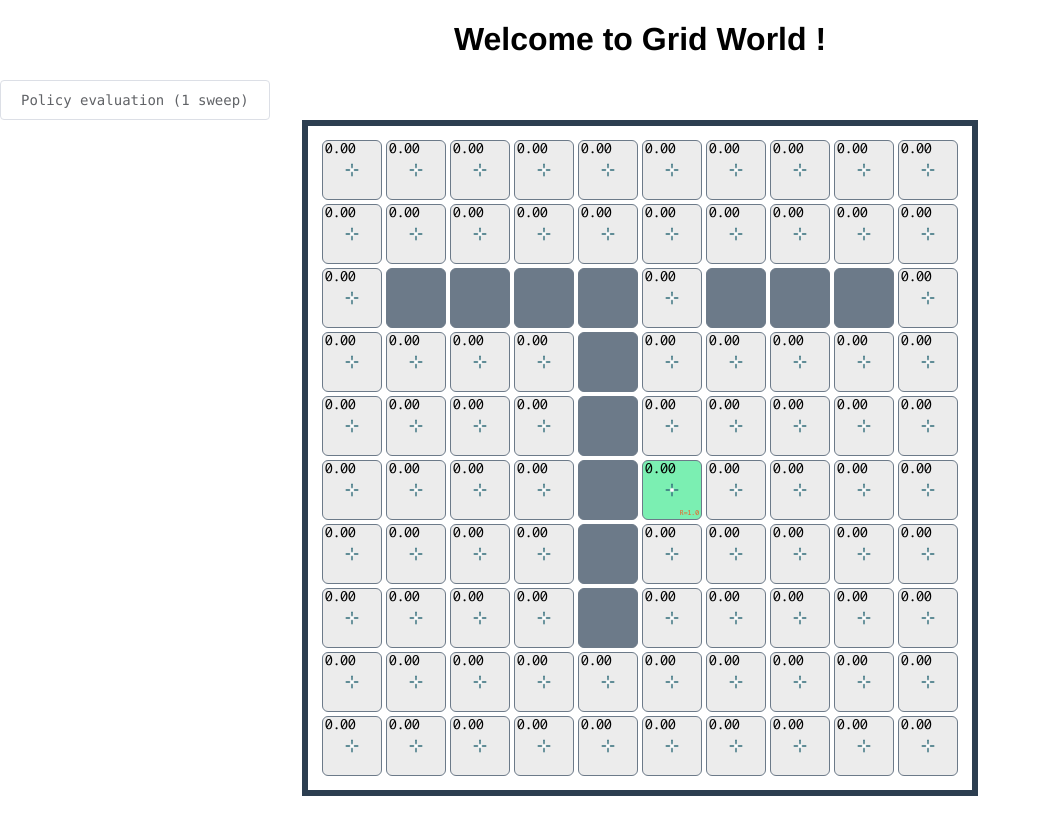
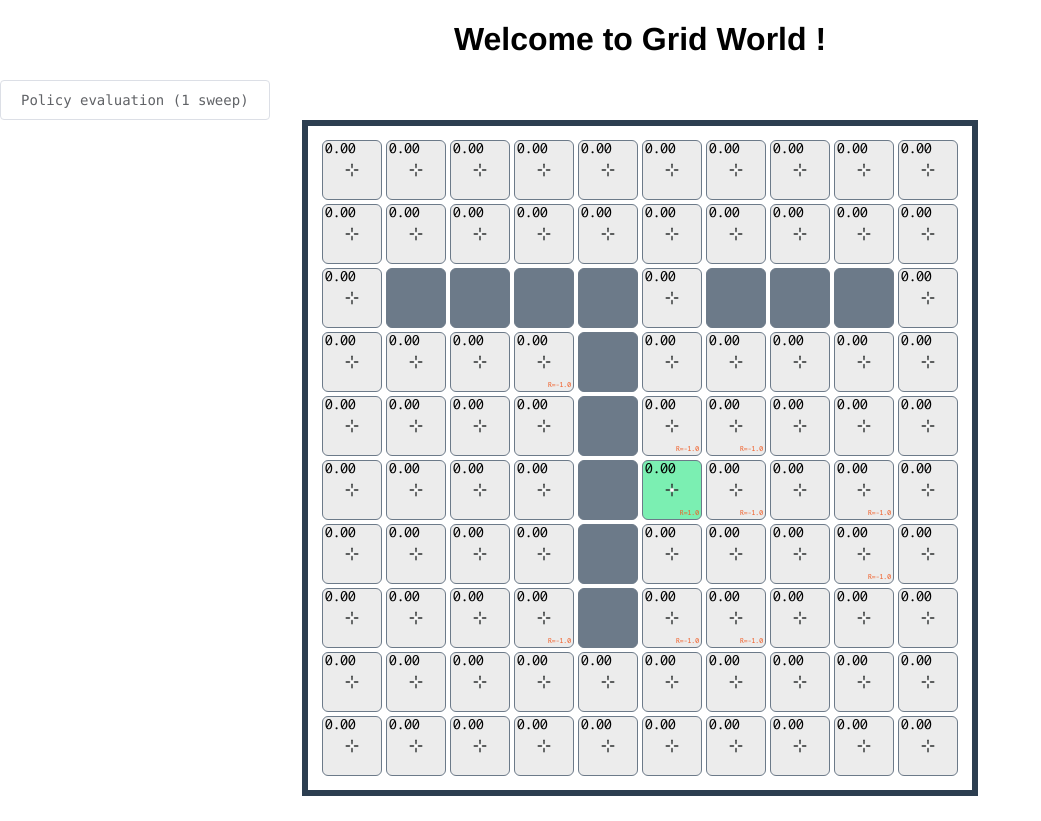
Before and after one commit to WinDerek/reinforce-py, a Vue app in the folder frontend/: page / in a window 1280 px wide. Shown: the whole page, without its empty margins (0-1041 px from the left). Built offline with nearby package versions, Linux system fonts and the light colour scheme.

Commit message:
Adds -1 rewards.

```diff
--- a/frontend/src/components/Grid.vue
+++ b/frontend/src/components/Grid.vue
@@ -7,7 +7,7 @@
     <svg v-if="!gridData.wall" class="arrow" height="80%" width="80%" :view-box.camel="viewBoxStr">
         <line
           fill="none"
-          stroke="#336e7b"
+          stroke="#2e3131"
           stroke-width="3"
           stroke-linecap="round"
           stroke-linejoin="round"
@@ -17,7 +17,7 @@
           :y2="pointArray[2][1]" />
         <line
           fill="none"
-          stroke="#336e7b"
+          stroke="#2e3131"
           stroke-width="3"
           stroke-linecap="round"
           stroke-linejoin="round"
--- a/frontend/src/views/Home.vue
+++ b/frontend/src/views/Home.vue
@@ -27,7 +27,8 @@ export default {
   data: function () {
     return {
       gridDataArray: [],
-      wallIndexArray: [ 21, 22, 23, 24, 26, 27, 28, 34, 44, 54, 64, 74 ]
+      wallIndexArray: [ 21, 22, 23, 24, 26, 27, 28, 34, 44, 54, 64, 74 ],
+      initialMinusRewardIndexArray: [ 33, 45, 46, 56, 58, 68, 73, 75, 76 ]
     }
   },
   created () {
@@ -54,6 +55,9 @@ export default {
 
     // Set the goal
     this.gridDataArray[55].goal = true;
+
+    // Set the initial -1 reward
+    this.initialMinusRewardIndexArray.forEach(index => this.gridDataArray[index].reward = -1.0)
   },
   methods: {
     hello() {
```
